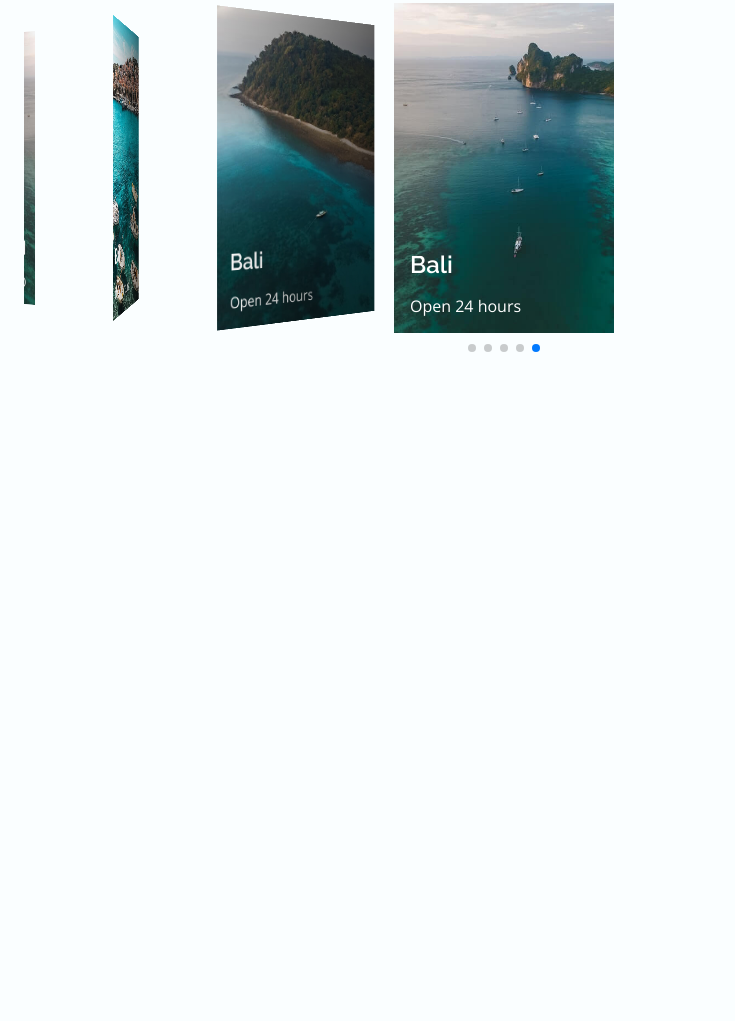
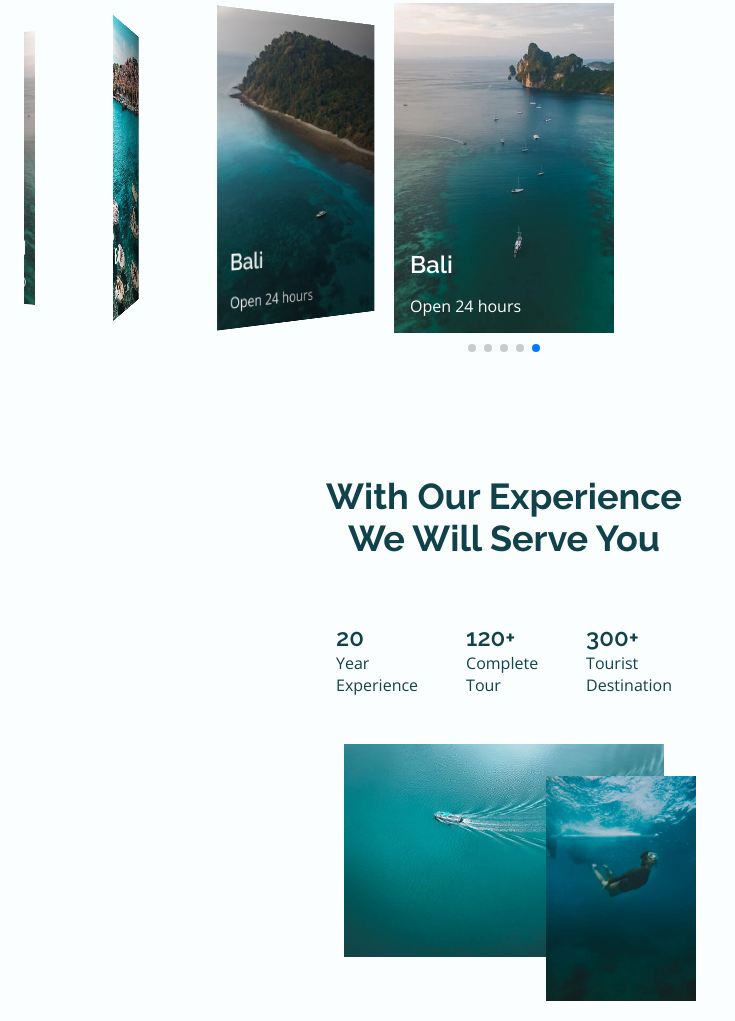
Before and after one commit to mjrjuyel/Travel-, a plain HTML site: page index.html in a window 1280 px wide. Shown: the part 1629-2650 px from the top of the page, without its empty margins (0-735 px from the left). Before the commit the page ends 2024 px from the top, so only its background shows below. Drawn offline with nearby package versions, Linux system fonts and the light colour scheme.

Commit message:
New Section Add

```diff
--- a/assets/css/style.css
+++ b/assets/css/style.css
@@ -425,3 +425,43 @@ body{
     bottom: -24px;
   }
 /* ===================== Discover Part End ================= */
+/* ===================== Experience Part Start ================= */
+.experience_container{
+    gap: 3rem;
+}
+.experience_content{
+    display: flex;
+    flex-direction: row;
+    justify-content: center;
+    align-items: center;
+    column-gap: 3rem;
+}
+.experience_images{
+    position: relative;
+    padding-bottom: 2rem;
+    display: flex;
+    justify-self: center;
+}
+.experience_overlay{
+    overflow: hidden;
+}
+.experience_overlay:nth-child(1){
+    width: 320px;
+}
+.experience_overlay:nth-child(2){
+    width: 150px;
+    position: absolute;
+    right: -2rem;
+    top: 2rem;
+}
+.experience_image2,
+.experience_image1{
+    transform: scale(1);
+    transition: .3s;
+}
+.experience_image2:hover,
+.experience_image1:hover{
+    transform: scale(1.1);
+}
+
+/* ===================== Experience Part End ================= */
--- a/index.html
+++ b/index.html
@@ -24,7 +24,7 @@
                 <li class="nav_item"><a class="nav_link active" href="#home">Home</a></li>
                 <li class="nav_item"><a class="nav_link" href="#about">About Us</a></li>
                 <li class="nav_item"><a class="nav_link" href="#home">Places</a></li>
-                <li class="nav_item"><a class="nav_link" href="#home">Discover</a></li>
+                <li class="nav_item"><a class="nav_link" href="#discover">Discover</a></li>
               </ul>
               <div class="nav_close" id="nav-close">
                 <i class="ri-close-line nav_close_icon"></i>
@@ -155,6 +155,42 @@
             </div>
           </section>
           <!-- === discover Past end -->
+
+          <!-- == Experience part start ===-->
+          <section class="experience section" id="experience">
+            <div class="experience_container container grid">
+              <h2 class="section_title experience_titile">With Our Experience
+                <br> We Will Serve You</h2>
+
+                <div class="experience_content grid">
+                  <div class="experience_data">
+                    <h2 class="experience_data_title">20</h2>
+                    <span class="experinece_data_detail">Year<br> Experience</span>
+                  </div>
+
+                  <div class="experience_data">
+                    <h2 class="experience_data_title">120+</h2>
+                    <span class="experinece_data_detail">Complete <br> Tour</span>
+                  </div>
+
+                  <div class="experience_data">
+                    <h2 class="experience_data_title">300+</h2>
+                    <span class="experinece_data_detail">Tourist <br> Destination</span>
+                  </div>
+                </div>
+
+                <div class="experience_images">
+                  <div class="experience_overlay">
+                    <img src="assets/img/experience1.jpg" class="experience_image1" alt="">
+                  </div>
+
+                  <div class="experience_overlay">
+                    <img src="assets/img/experience2.jpg" class="experience_image2" alt="">
+                  </div>
+                </div>
+            </div>
+          </section>
+          <!-- == Experience part End === -->
         </main>
         <script src="https://cdn.jsdelivr.net/npm/swiper@10/swiper-bundle.min.js"></script>
         <script src="assets/js/custom.js"></script>
```
